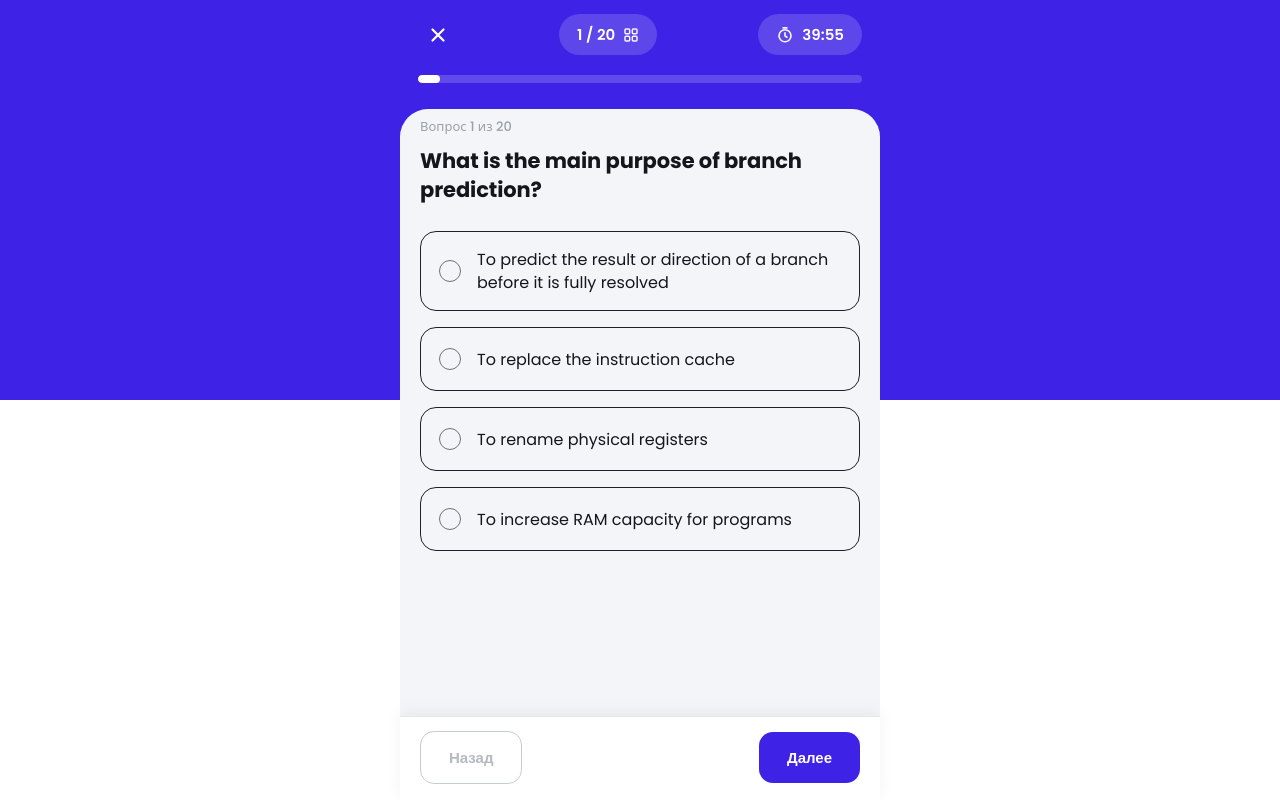
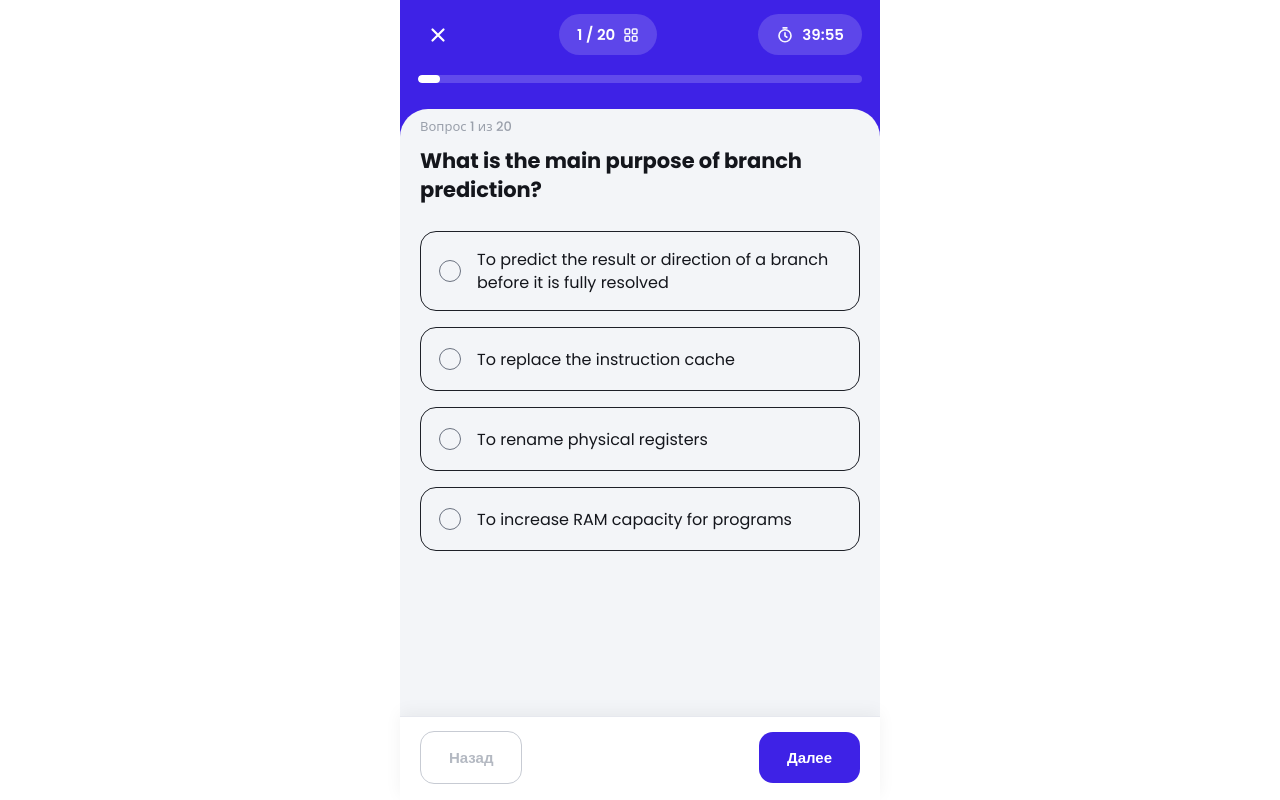
Before and after one commit to Dikossia/quiz-site123, a plain HTML site: page index.html in a window 1280 px wide. Drawn offline with Linux system fonts and the light colour scheme.

Commit message:
Update index.html

```diff
--- a/index.html
+++ b/index.html
@@ -21,10 +21,10 @@
   }
   *{box-sizing:border-box;margin:0;padding:0;-webkit-tap-highlight-color:transparent}
   html,body{height:100%}
-  html{background:linear-gradient(var(--primary) 50%, #FFFFFF 50%)}
+  html{background-color:#FFFFFF}
   body{
     font-family:'Poppins',system-ui,-apple-system,sans-serif;
-    background:linear-gradient(var(--primary) 50%, #FFFFFF 50%);
+    background-color:#FFFFFF;
     color:var(--text);
     overflow:hidden;
   }
@@ -70,7 +70,8 @@
     display:flex;flex-direction:column;min-height:0;
   }
   .content{
-    flex:1;overflow-y:auto;padding:4px 20px 20px;
+    flex:1;overflow-y:auto;
+    padding:4px 20px calc(110px + env(safe-area-inset-bottom));
     -webkit-overflow-scrolling:touch;
   }
   .q-label{
@@ -103,6 +104,8 @@
 
   /* ---------- Footer ---------- */
   .footer{
+    position:fixed;left:50%;bottom:0;transform:translateX(-50%);
+    width:100%;max-width:480px;z-index:5;
     display:flex;justify-content:space-between;align-items:center;
     padding:14px 20px calc(16px + env(safe-area-inset-bottom));
     background:#FFFFFF;
```
